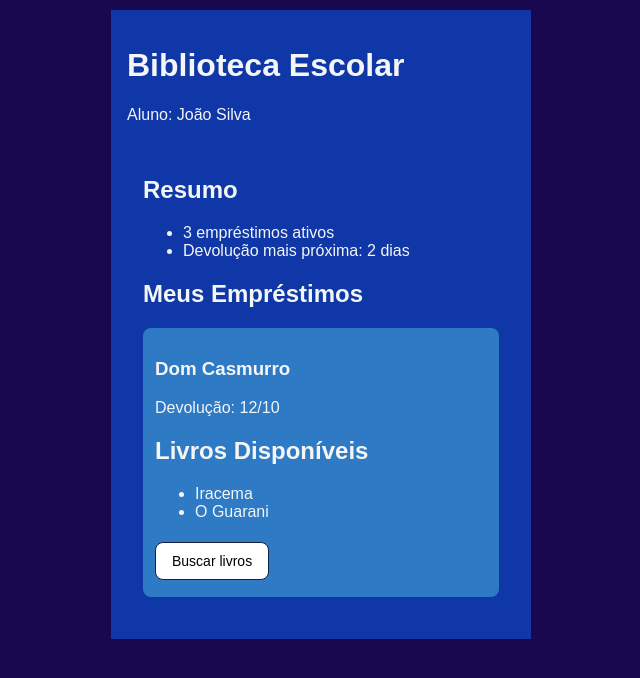
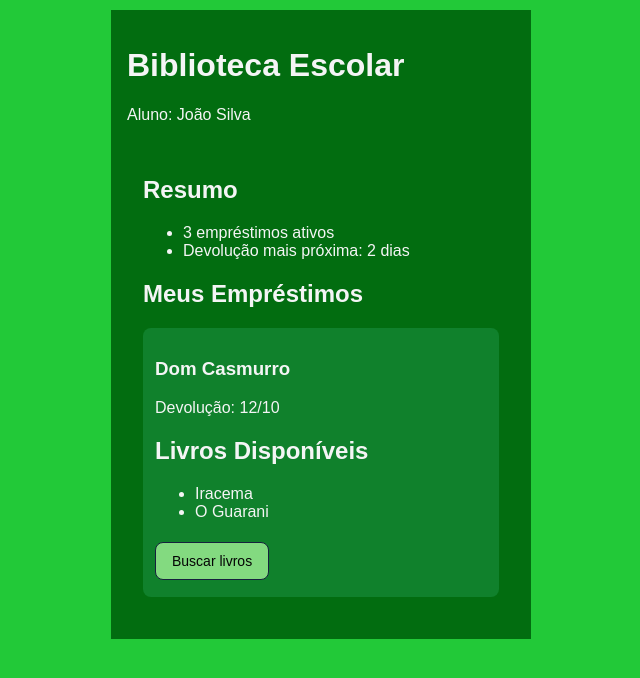
Before and after one commit to Bruno7477/Biblioteca, a plain HTML site: page index.html in a window 1280 px wide. Shown: the whole page, without its empty margins (319-959 px from the left). Drawn offline with Linux system fonts and the light colour scheme.

Commit message:
update
Updated background and header colors, and modified card and button styles.

```diff
--- a/estilo.css
+++ b/estilo.css
@@ -1,19 +1,19 @@
 body {
 font-family: sans-serif;
-background: #190750;
+background: #22c938;
 max-width: 420px;
 margin: 0 auto;
 padding: 10px;
 }
 
 header {
-background: #0f37a7;
+background: #026d10;
 color: rgb(244, 245, 245);
 padding: 16px;
 }
 
 .card {
-background: rgb(47, 122, 197);
+background: rgb(16, 129, 44);
 border-radius: 8px;
 padding: 12px;
 margin: 10px 0;
@@ -25,8 +25,8 @@ padding: 10px 16px;
 margin: 5px 0;
 border: 1px solid #16213e;
 border-radius: 8px;
-background: white;
-color: #000000;
+background: rgb(131, 218, 128);
+color: #050505;
 text-decoration: none;
 font-size: 14px;
 }
```
